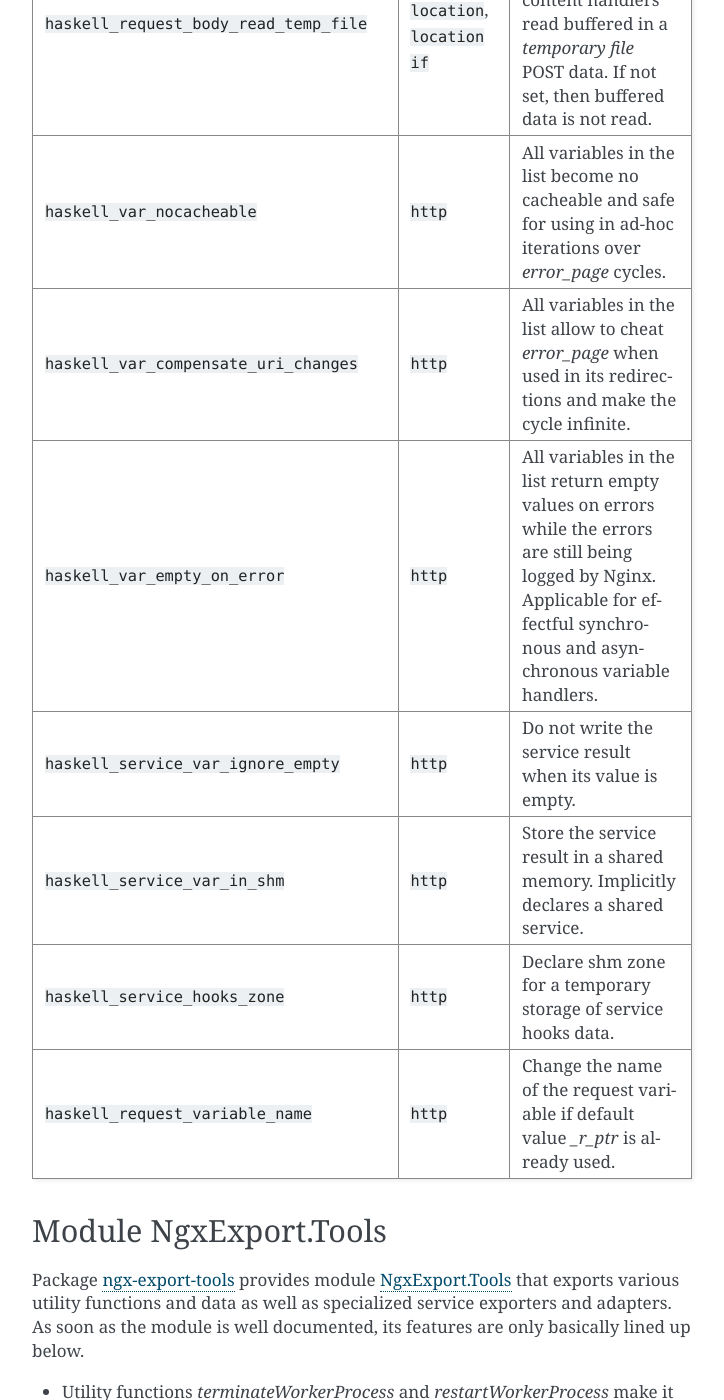
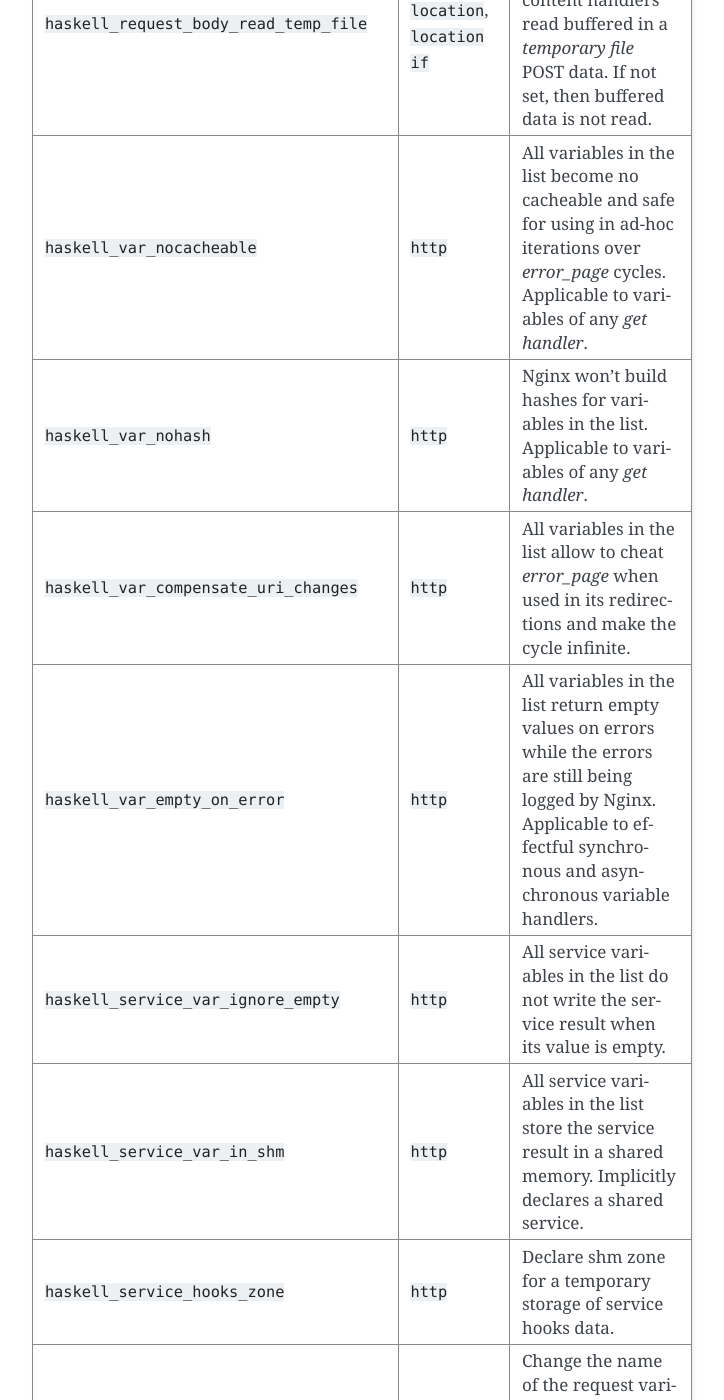
Before and after one commit to lyokha/nginx-haskell-module, a Sphinx documentation site: the page built from docs/yet-another-doc-with-examples/nginx-haskell-module-yadwe.rst, in a window 1280 px wide and 1400 px high, scrolled down 29773 px. Shown: the whole window, without its empty margins (388-1112 px from the left). Built offline with Sphinx 7.4.7, drawn with Linux system fonts in a browser that asks for light colours.

Commit message:
docs updated

```diff
--- a/docs/yet-another-doc-with-examples/nginx-haskell-module-yadwe.rst
+++ b/docs/yet-another-doc-with-examples/nginx-haskell-module-yadwe.rst
@@ -1307,7 +1307,10 @@ Summary table of all Nginx directives of the module
 +-------------------------------------------------------------------------+---------------------+---------------------------------------------------------+
 | ``haskell_var_nocacheable``                                             | ``http``            | All variables in the list become no cacheable and safe  |
 |                                                                         |                     | for using in ad-hoc iterations over *error_page*        |
-|                                                                         |                     | cycles.                                                 |
+|                                                                         |                     | cycles. Applicable to variables of any *get handler*.   |
++-------------------------------------------------------------------------+---------------------+---------------------------------------------------------+
+| ``haskell_var_nohash``                                                  | ``http``            | Nginx won’t build hashes for variables in the list.     |
+|                                                                         |                     | Applicable to variables of any *get handler*.           |
 +-------------------------------------------------------------------------+---------------------+---------------------------------------------------------+
 | ``haskell_var_compensate_uri_changes``                                  | ``http``            | All variables in the list allow to cheat *error_page*   |
 |                                                                         |                     | when used in its redirections and make the cycle        |
@@ -1315,14 +1318,15 @@ Summary table of all Nginx directives of the module
 +-------------------------------------------------------------------------+---------------------+---------------------------------------------------------+
 | ``haskell_var_empty_on_error``                                          | ``http``            | All variables in the list return empty values on errors |
 |                                                                         |                     | while the errors are still being logged by Nginx.       |
-|                                                                         |                     | Applicable for effectful synchronous and asynchronous   |
+|                                                                         |                     | Applicable to effectful synchronous and asynchronous    |
 |                                                                         |                     | variable handlers.                                      |
 +-------------------------------------------------------------------------+---------------------+---------------------------------------------------------+
-| ``haskell_service_var_ignore_empty``                                    | ``http``            | Do not write the service result when its value is       |
-|                                                                         |                     | empty.                                                  |
-+-------------------------------------------------------------------------+---------------------+---------------------------------------------------------+
-| ``haskell_service_var_in_shm``                                          | ``http``            | Store the service result in a shared memory. Implicitly |
-|                                                                         |                     | declares a shared service.                              |
+| ``haskell_service_var_ignore_empty``                                    | ``http``            | All service variables in the list do not write the      |
+|                                                                         |                     | service result when its value is empty.                 |
++-------------------------------------------------------------------------+---------------------+---------------------------------------------------------+
+| ``haskell_service_var_in_shm``                                          | ``http``            | All service variables in the list store the service     |
+|                                                                         |                     | result in a shared memory. Implicitly declares a shared |
+|                                                                         |                     | service.                                                |
 +-------------------------------------------------------------------------+---------------------+---------------------------------------------------------+
 | ``haskell_service_hooks_zone``                                          | ``http``            | Declare shm zone for a temporary storage of service     |
 |                                                                         |                     | hooks data.                                             |
```
Also changed, not shown: README.md (+4 -1 lines), docs/yet-another-doc-with-examples/nginx-haskell-module-yadwe.html (+20 -14 lines), docs/yet-another-doc-with-examples/nginx-haskell-module-yadwe.md (+11 -5 lines), 1 other file.
